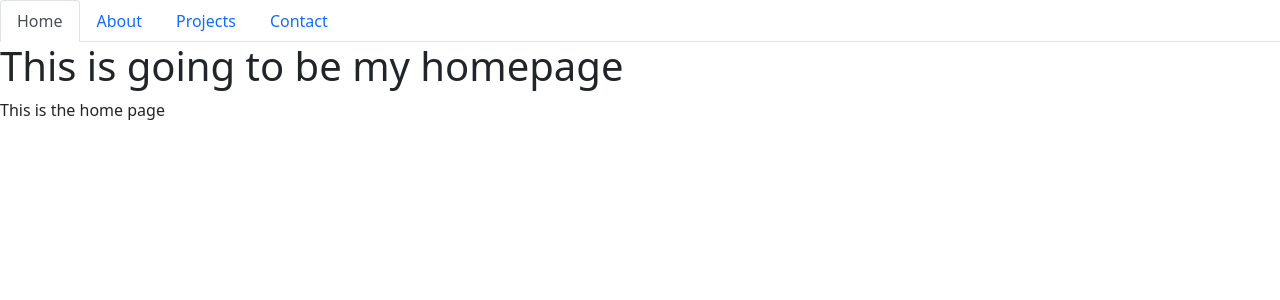
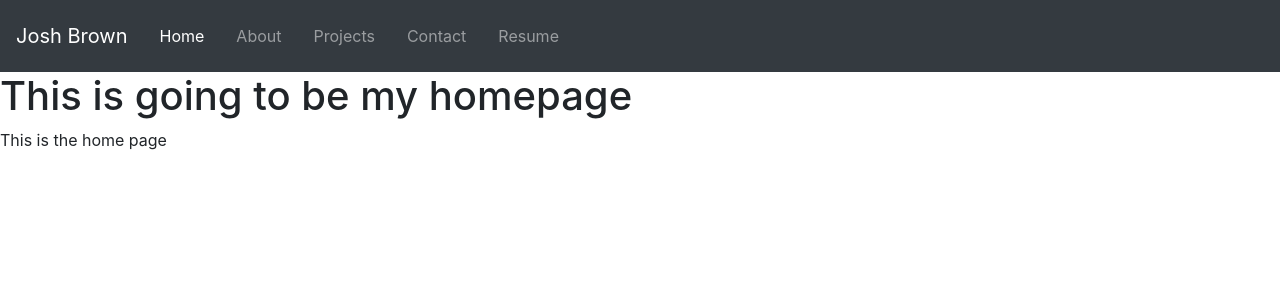
Before and after one commit to Brownies-SE/Portfolio, a React (Create React App) app: page / in a window 1280 px wide. Shown: the top 300 px of the page. Built offline with nearby package versions, Linux system fonts and the light colour scheme.

Commit message:
Started using bootstrap as front end framework

```diff
--- a/package.json
+++ b/package.json
@@ -6,9 +6,12 @@
     "@testing-library/jest-dom": "^5.14.1",
     "@testing-library/react": "^11.2.7",
     "@testing-library/user-event": "^12.8.3",
+    "bootstrap": "^4.6.0",
     "react": "^17.0.2",
+    "react-bootstrap": "^1.6.1",
     "react-dom": "^17.0.2",
     "react-scripts": "4.0.3",
+    "rsuite": "^4.10.2",
     "web-vitals": "^1.1.2"
   },
   "scripts": {
--- a/public/index.html
+++ b/public/index.html
@@ -15,12 +15,7 @@
       user's mobile device or desktop. See https://developers.google.com/web/fundamentals/web-app-manifest/
 
     -->
-    <link
-      href="https://cdn.jsdelivr.net/npm/bootstrap@5.0.1/dist/css/bootstrap.min.css"
-      rel="stylesheet"
-      integrity="sha384-+0n0xVW2eSR5OomGNYDnhzAbDsOXxcvSN1TPprVMTNDbiYZCxYbOOl7+AMvyTG2x"
-      crossorigin="anonymous"
-    />
+
     <link rel="manifest" href="%PUBLIC_URL%/manifest.json" />
     <!--
       Notice the use of %PUBLIC_URL% in the tags above.
--- a/src/components/NavTabs.js
+++ b/src/components/NavTabs.js
@@ -1,9 +1,12 @@
 import React from "react";
+import { Navbar, Nav } from "react-bootstrap";
 
 function NavTabs({ currentPage, handlePageChange }) {
   return (
-    <ul className="nav nav-tabs">
-      <li className="nav-item">
+    <Navbar bg="dark" variant="dark">
+      <Navbar.Brand>Josh Brown</Navbar.Brand>
+      <Nav className="mr-auto">
+        <Nav.Link>
           <a
             href="#home"
             onClick={() => handlePageChange("Home")}
@@ -11,8 +14,8 @@ function NavTabs({ currentPage, handlePageChange }) {
           >
             Home
           </a>
-      </li>
-      <li className="nav-item">
+        </Nav.Link>
+        <Nav.Link>
           <a
             href="#about"
             onClick={() => handlePageChange("About")}
@@ -20,8 +23,8 @@ function NavTabs({ currentPage, handlePageChange }) {
           >
             About
           </a>
-      </li>
-      <li className="nav-item">
+        </Nav.Link>
+        <Nav.Link>
           <a
             href="#projects"
             onClick={() => handlePageChange("Projects")}
@@ -31,17 +34,31 @@ function NavTabs({ currentPage, handlePageChange }) {
           >
             Projects
           </a>
-      </li>
-      <li className="nav-item">
+        </Nav.Link>
+        <Nav.Link>
           <a
             href="#contact"
             onClick={() => handlePageChange("Contact")}
-          className={currentPage === "Contact" ? "nav-link active" : "nav-link"}
+            className={
+              currentPage === "Contact" ? "nav-link active" : "nav-link"
+            }
           >
             Contact
           </a>
-      </li>
-    </ul>
+        </Nav.Link>
+        <Nav.Link>
+          <a
+            href="#resume"
+            onClick={() => handlePageChange("Resume")}
+            className={
+              currentPage === "Resume" ? "nav-link active" : "nav-link"
+            }
+          >
+            Resume
+          </a>
+        </Nav.Link>
+      </Nav>
+    </Navbar>
   );
 }
 
--- a/src/components/pages/Projects.js
+++ b/src/components/pages/Projects.js
@@ -2,10 +2,47 @@ import React from "react";
 
 function Projects() {
   return (
-    <div>
-      <h1>This is going to be my project page</h1>
-      <p>This is my current projects</p>
-    </div>
+    <section class="content container">
+      <a
+        href="https://tjcourey.github.io/beerMe-international/"
+        target="_blank"
+        rel="noopener"
+      >
+        <img src="https://j.gifs.com/16jYlZ.gif" alt="BeerMe Webpage image" />
+        <div class="img-text">
+          <span class="project-name">BeerMe</span>
+          <br />
+        </div>
+      </a>
+      <a
+        href="https://shielded-fortress-40349.herokuapp.com/"
+        target="_blank"
+        rel="noopener"
+      >
+        <img
+          src="https://j.gifs.com/GRZ5g3.gif"
+          alt="A gif looking  at our restaurant website"
+        />
+        <div class="img-text">
+          <span class="project-name">Insomnia-Thai</span>
+          <br />
+        </div>
+      </a>
+      <a
+        href="https://brownies-se.github.io/passwordGenerator/"
+        target="_blank"
+        rel="noopener"
+      >
+        <img
+          src="./assets/img/passwordGenerator.png"
+          alt="Password generator image"
+        />
+        <div class="img-text">
+          <span class="project-name">Password Generator</span>
+          <br />
+        </div>
+      </a>
+    </section>
   );
 }
 
--- a/src/index.js
+++ b/src/index.js
@@ -1,6 +1,7 @@
 import React from "react";
 import ReactDOM from "react-dom";
 import App from "./App";
+import "bootstrap/dist/css/bootstrap.min.css";
 
 ReactDOM.render(
   <React.StrictMode>
```
Also changed, not shown: 1 other file (tests, documents, lock files or other folders). Lines whose indentation alone changed are shown as unchanged.
